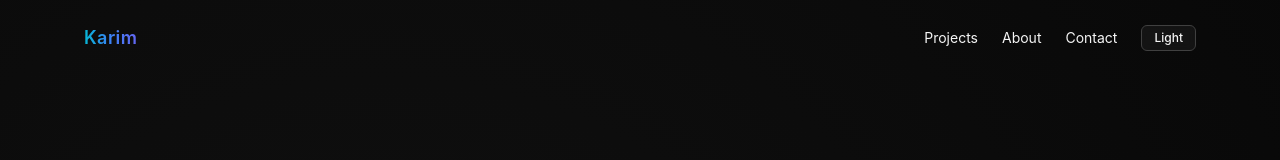
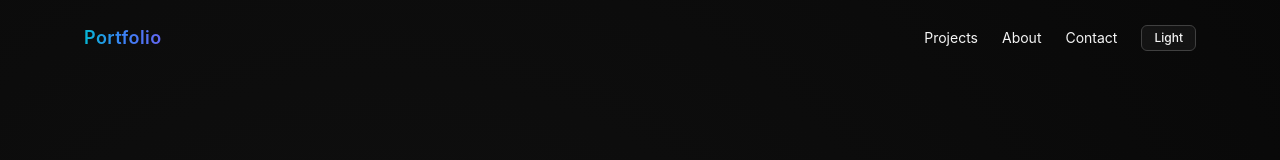
Before and after one commit to Kernel-Hunter/kernel-portfolio, a Next.js app: page / in a window 1280 px wide. Shown: the top 160 px of the page. Built offline with nearby package versions, Linux system fonts and the light colour scheme.

Commit message:
Change header title from 'Karim' to 'Portfolio'

```diff
--- a/components/Header.jsx
+++ b/components/Header.jsx
@@ -5,7 +5,7 @@ import ThemeToggle from './ThemeToggle';
 export default function Header() {
   return (
     <header className="py-6 flex items-center justify-between">
-      <h1 className="text-lg font-semibold tracking-wide gradient-text">Karim</h1>
+      <h1 className="text-lg font-semibold tracking-wide gradient-text">Portfolio</h1>
       <nav className="flex items-center gap-6 text-sm">
         <a href="#projects" className="hover:text-cyan-400 transition">Projects</a>
         <a href="#about" className="hover:text-cyan-400 transition">About</a>
```
